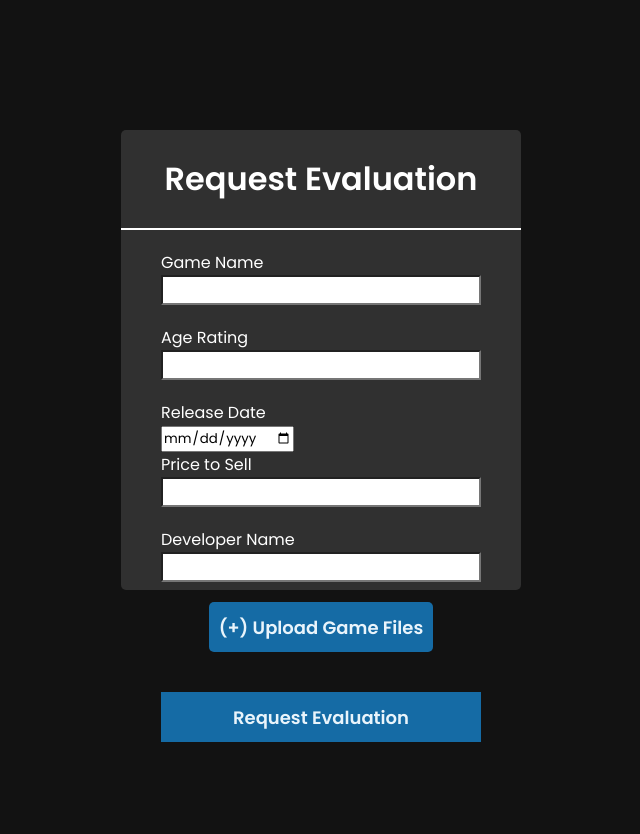
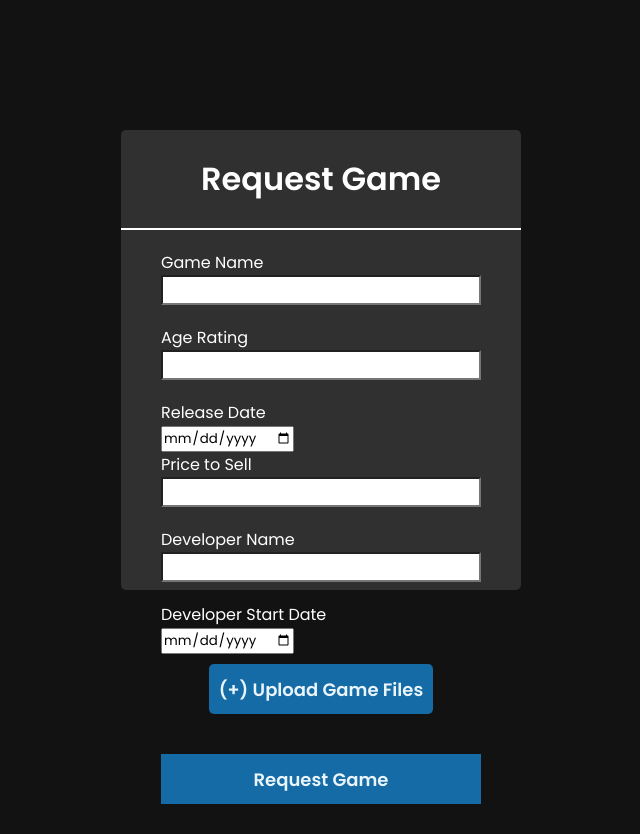
Before and after one commit to JSandhu223/CPSC471Project, a PHP site: page /game_release.php in a window 1280 px wide. Shown: the part 40-874 px from the top of the page, without its empty margins (319-959 px from the left). Before the commit the page ends 782 px from the top, so only its background shows below. Run offline with PHP 8.4, Linux system fonts and the light colour scheme.

Commit message:
Implemented game request, fixed incorrect page redirects

```diff
--- a/game_release.php
+++ b/game_release.php
@@ -58,7 +58,7 @@ session_start();
     </div>
 
     <div class="center">
-        <h1>Request Evaluation</h1>
+        <h1>Request Game</h1>
         <form action="includes/game_release.inc.php" method="post">
             <label>Game Name</label>
             <input type="text" name="game-name" required>
@@ -77,8 +77,12 @@ session_start();
             <label>Developer Name</label>
             <input type="text" name="dev-name" required>
 
+            <label>Developer Start Date</label>
+            <br>
+            <input type="date" name="dev-start-date" required>
+
             <input type="submit" name="upload" value="(+) Upload Game Files">
-            <input type="submit" name="request-eval" value="Request Evaluation">
+            <input type="submit" name="request-eval" value="Request Game">
         </form>
     </div>
 </body>
--- a/includes/evaluate.inc.php
+++ b/includes/evaluate.inc.php
@@ -22,6 +22,6 @@ if (isset($_POST["reject-game"])) {
     $stmt = $con->connect()->prepare("DELETE FROM GAME WHERE GameID = ?;");
     $stmt->execute(array($selectedGameID));
 
-    echo "<script type='text/javascript'>alert('Game rejected! Removed from DB.');location='../rate.php'</script>";
+    echo "<script type='text/javascript'>alert('Game rejected! Removed from DB.');location='../evaluate.php'</script>";
     exit();
 }
```
Also changed, not shown: includes/game_release.inc.php (+14 -3 lines).
